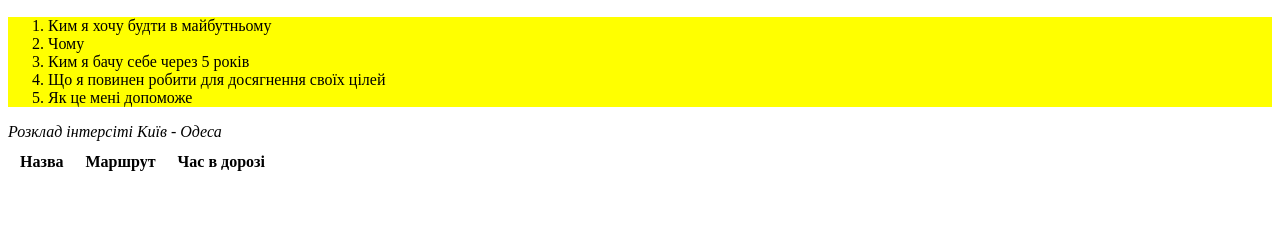
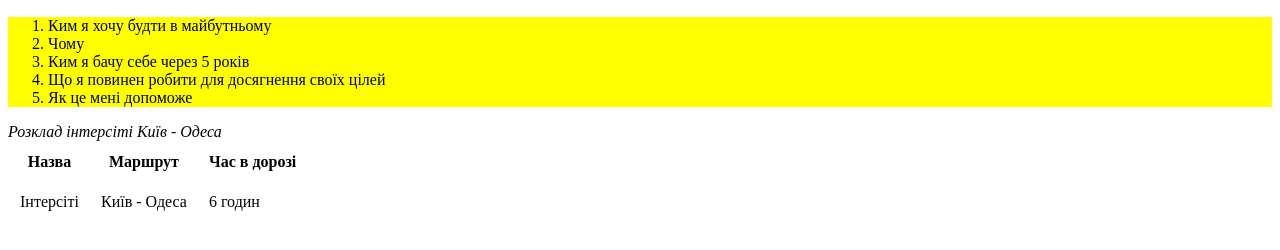
Before and after one commit to AspectVoid/frontend-lessons, a plain HTML site: page home works/home works lesson 4/index.html in a window 1280 px wide. Shown: the part 110-360 px from the top of the page. Drawn offline with Linux system fonts and the light colour scheme.

Commit message:
addad td

```diff
--- a/home works/home works lesson 4/index.html
+++ b/home works/home works lesson 4/index.html
@@ -35,7 +35,11 @@
             </tr>
         </thead>
         <tbody>
-
+            <tr>
+                <td>Інтерсіті</td>
+                <td>Київ - Одеса</td>
+                <td>6 годин</td>
+            </tr>
         </tbody>
     </table>
 </body>
```
